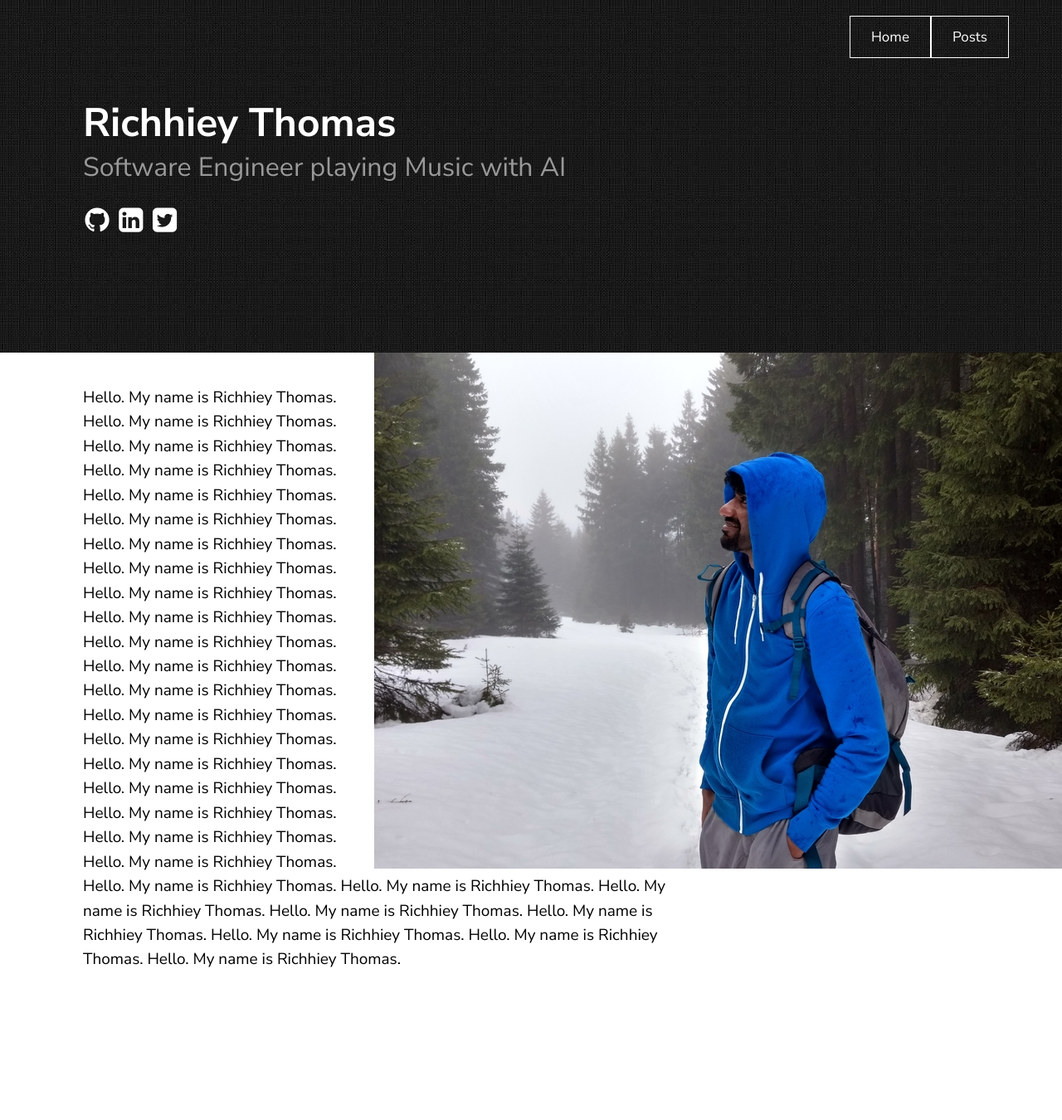
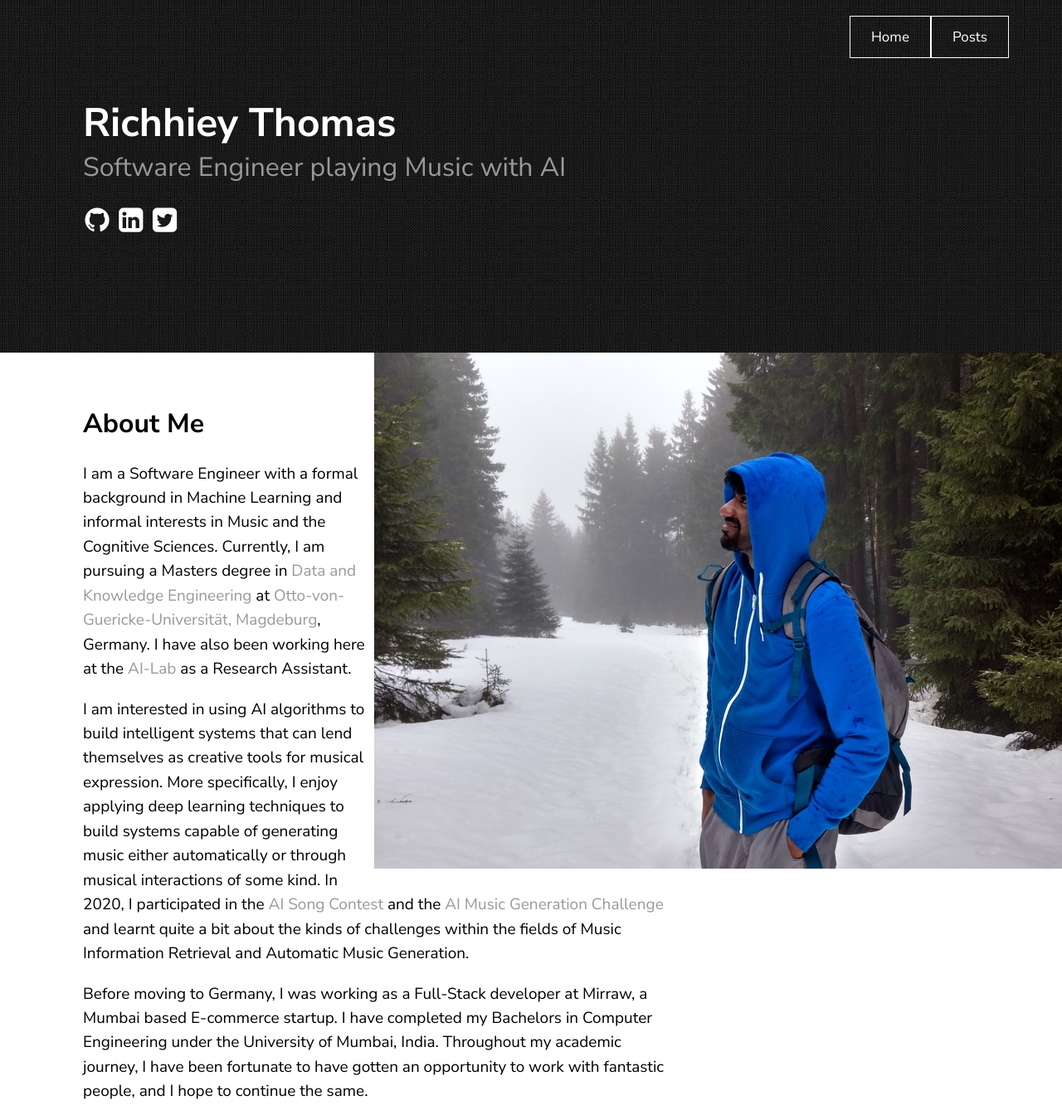
Before and after one commit to richhiey/richhiey.github.io, a Jekyll site: the page built from index.md, in a window 1280 px wide. Shown: the whole page at 83% size. Built offline with Jekyll 4.4.1, drawn with Linux system fonts in a browser that asks for light colours; before the commit the page ends 1172 px from its top, so only the background shows below that.

Commit message:
Update About Me

```diff
--- a/_layouts/home.html
+++ /dev/null
@@ -1,5 +0,0 @@
----
-layout: home_page
----
-
-Hello. My name is Richhiey Thomas. Hello. My name is Richhiey Thomas. Hello. My name is Richhiey Thomas. Hello. My name is Richhiey Thomas. Hello. My name is Richhiey Thomas. Hello. My name is Richhiey Thomas. Hello. My name is Richhiey Thomas. Hello. My name is Richhiey Thomas. Hello. My name is Richhiey Thomas. Hello. My name is Richhiey Thomas. Hello. My name is Richhiey Thomas. Hello. My name is Richhiey Thomas. Hello. My name is Richhiey Thomas. Hello. My name is Richhiey Thomas. Hello. My name is Richhiey Thomas. Hello. My name is Richhiey Thomas. Hello. My name is Richhiey Thomas. Hello. My name is Richhiey Thomas. Hello. My name is Richhiey Thomas. Hello. My name is Richhiey Thomas. Hello. My name is Richhiey Thomas. Hello. My name is Richhiey Thomas. Hello. My name is Richhiey Thomas. Hello. My name is Richhiey Thomas. Hello. My name is Richhiey Thomas. Hello. My name is Richhiey Thomas. Hello. My name is Richhiey Thomas. Hello. My name is Richhiey Thomas.
--- a/_layouts/home_page.html
+++ b/_layouts/home_page.html
@@ -13,6 +13,7 @@
 	<main>
 		<img src="{{site.baseurl}}/assets/images/home/home_image.jpg" style="float:right;">
 		<div class="container" style="padding-top:40px">
+			<h2> About Me </h2>
 			{{ content }}
 		</div>
 	</main>
--- a/index.md
+++ b/index.md
@@ -1,3 +1,9 @@
 ---
-layout: home
+layout: home_page
 ---
+
+I am a Software Engineer with a formal background in Machine Learning and informal interests in Music and the Cognitive Sciences. Currently, I am pursuing a Masters degree in [Data and Knowledge Engineering]("https://www.inf.ovgu.de/inf/en/Study/Before+you+start+studies/Study+courses/Master+courses/Data+and+Knowledge+Engineering-p-426.html") at [Otto-von-Guericke-Universität, Magdeburg]("https://www.ovgu.de/"), Germany. I have also been working here at the [AI-Lab]("https://ai.ovgu.de/") as a Research Assistant.
+
+I am interested in using AI algorithms to build intelligent systems that can lend themselves as creative tools for musical expression. More specifically, I enjoy applying deep learning techniques to build systems capable of generating music either automatically or through musical interactions of some kind. In 2020, I participated in the [AI Song Contest]() and the [AI Music Generation Challenge]() and learnt quite a bit about the kinds of challenges within the fields of Music Information Retrieval and Automatic Music Generation.
+
+Before moving to Germany, I was working as a Full-Stack developer at Mirraw, a Mumbai based E-commerce startup. I have completed my Bachelors in Computer Engineering under the University of Mumbai, India. Throughout my academic journey, I have been fortunate to have gotten an opportunity to work with fantastic people, and I hope to continue the same.
```
